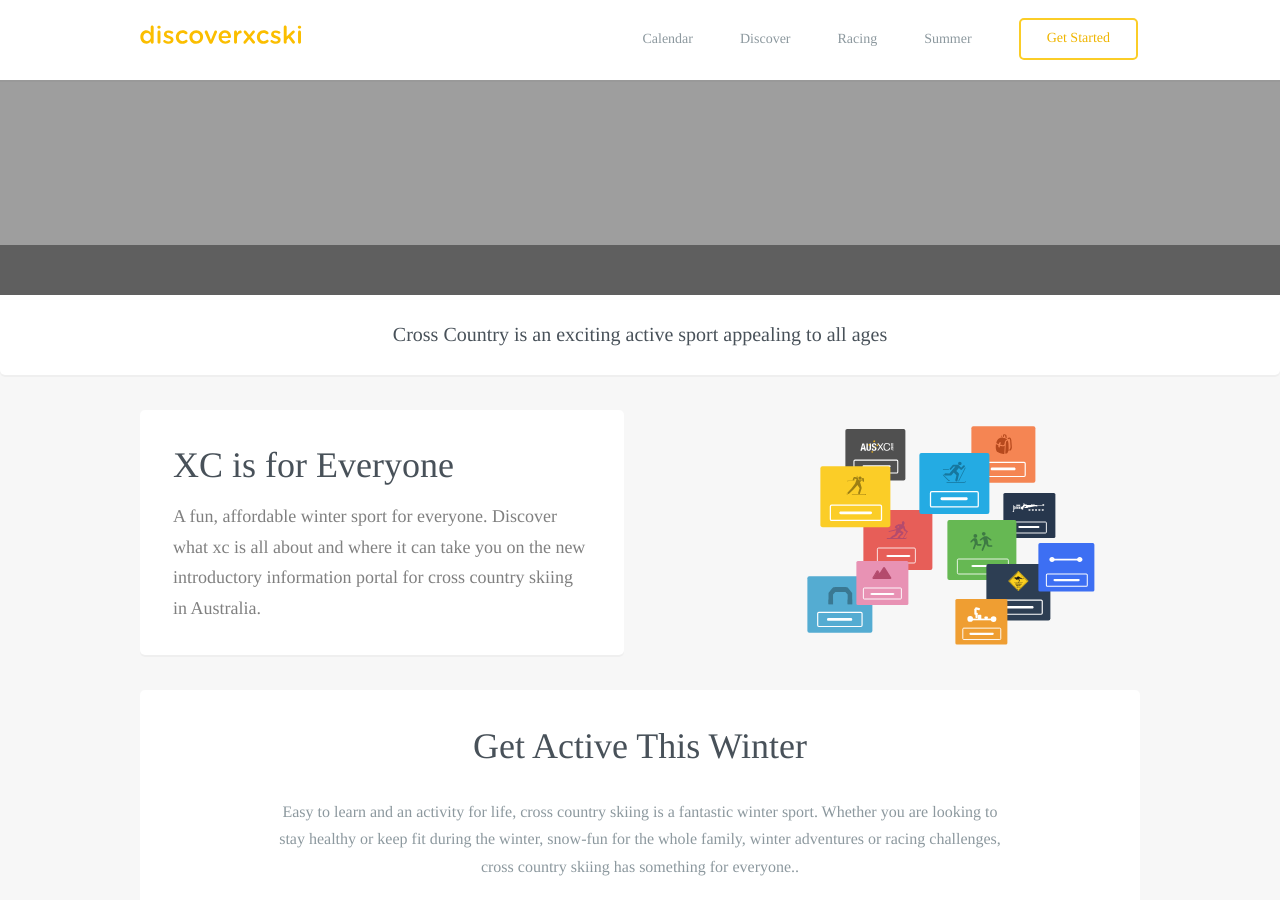
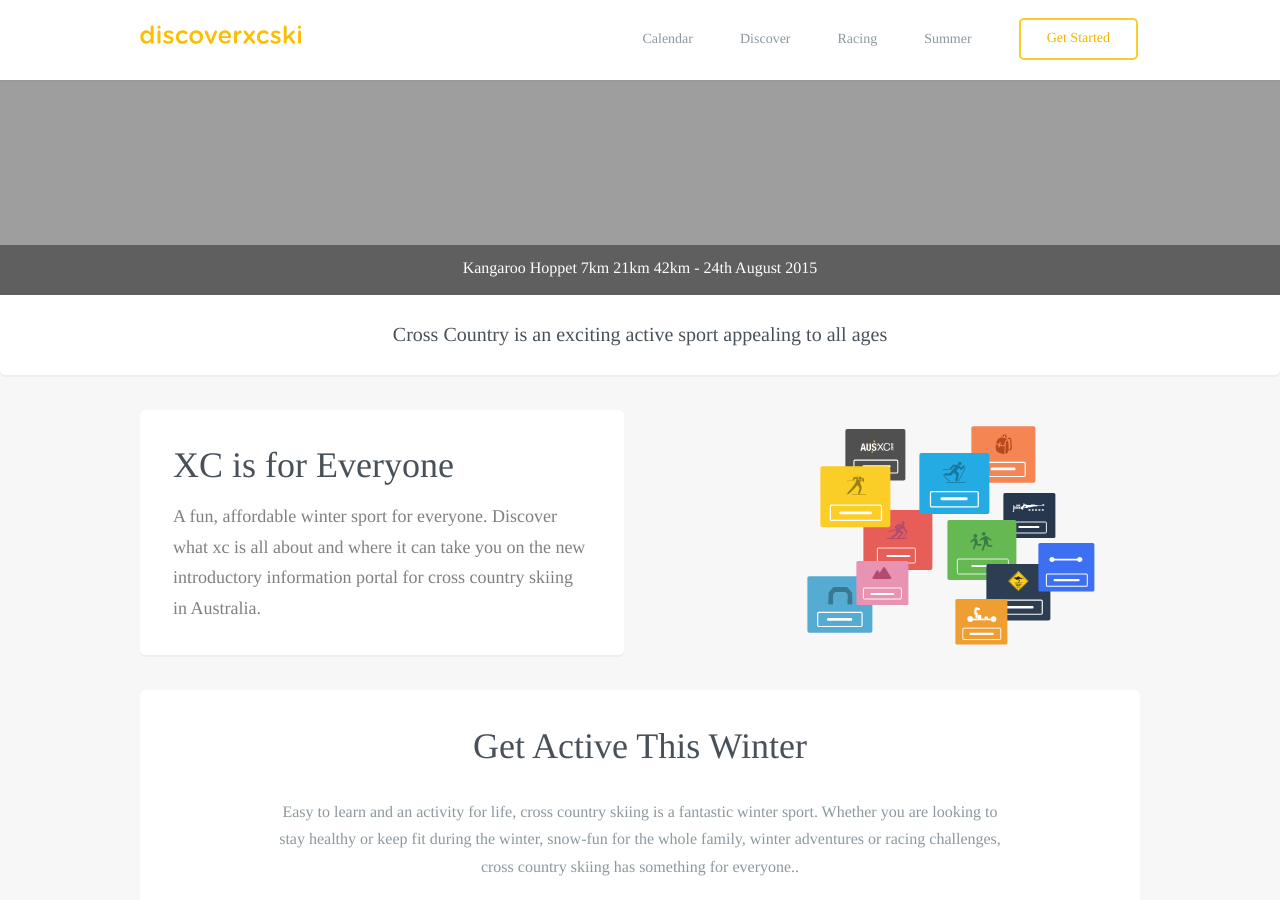
Before and after one commit to robcatto/robcatto.github.io, a Jekyll site: the page index.html, which Jekyll copies as it is, in a window 1280 px wide and 900 px high, scrolled down 745 px. Built offline with Jekyll 4.4.1, drawn with Linux system fonts in a browser that asks for light colours; some web fonts are replaced; Markdown is read by kramdown in place of the engine named in the settings.

Commit message:
Update index.html

```diff
--- a/index.html
+++ b/index.html
@@ -126,7 +126,14 @@
     </div>
     <div style="  position: relative; margin: 0 auto; background: none;">
     <img class="homepage__imageheader" style="-webkit-user-select: none; display: inherit" src="http://discoverxcski.com/images/hoppet-slide.jpg" width="100%" height="100%">
-    <div class="homepage__slidetext" style="text-align: center;"></div>
+    <div class="homepage__slidetext" style="text-align: center;">
+        <p style="  padding-top: 10px;
+                        font-size: 16px;
+                        font-weight: 500;
+                        color: white;"
+            >Kangaroo Hoppet 7km 21km 42km - 24th August 2015
+            </p>
+    </div>
         <div class="homepage__imagetext" style="text-align: center;">
             <p style="  padding-top: 23px;
                         font-size: 20px;
```
